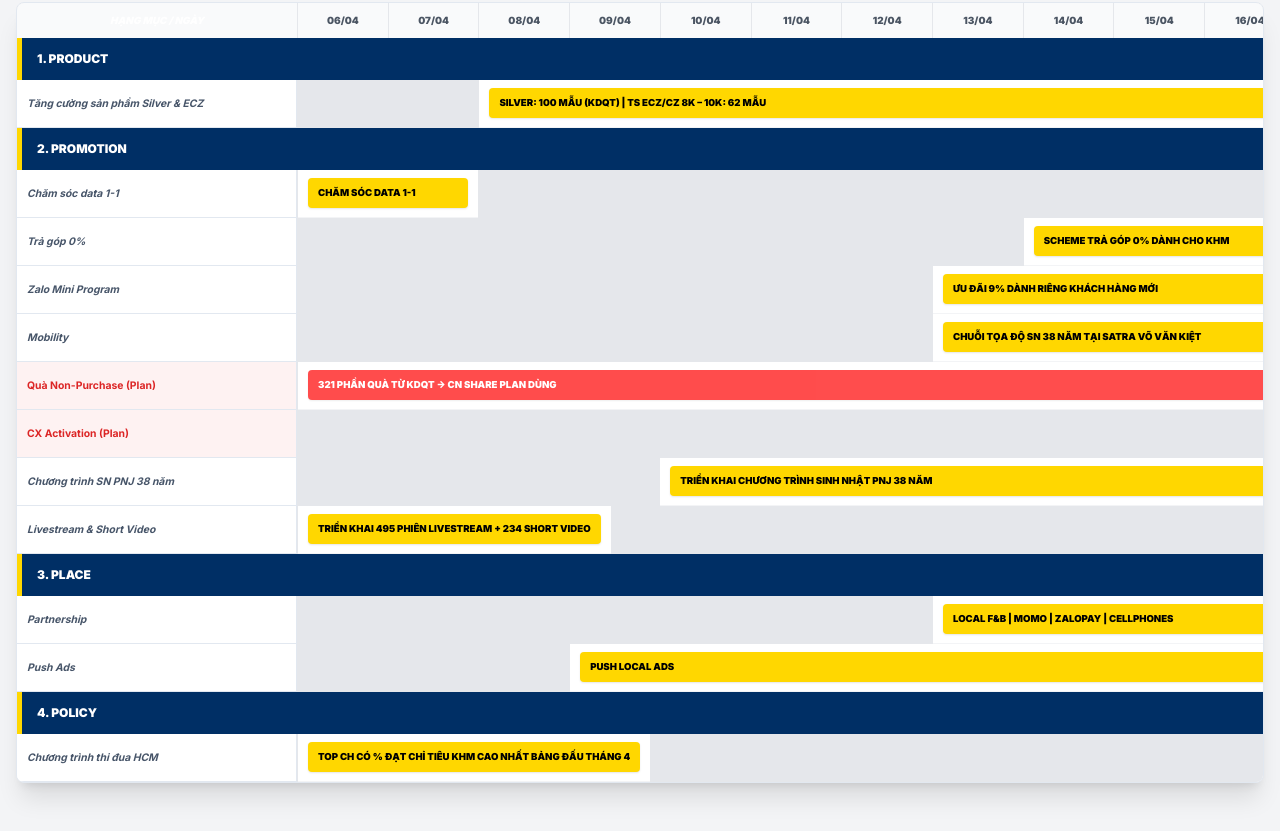
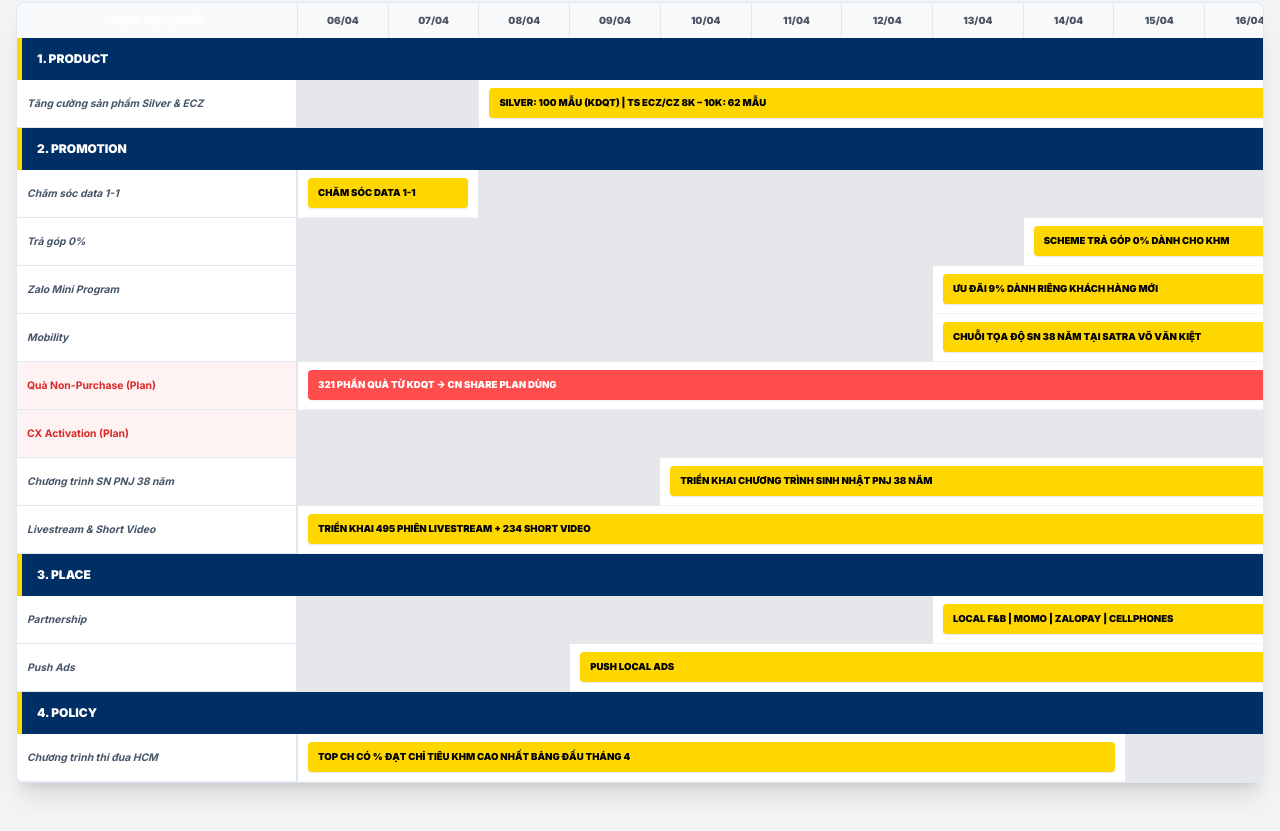
Before and after one commit to khbl-digital/hcm-khm-2026, a plain HTML site: page index.html in a window 1280 px wide. Shown: the part 298-1129 px from the top of the page. Drawn offline with nearby package versions, Linux system fonts and the light colour scheme.

Commit message:
Update index.html

```diff
--- a/index.html
+++ b/index.html
@@ -223,7 +223,7 @@
                 </div>
                 <div class="timeline-grid">
                     <div class="grid-cell font-bold border-r border-slate-200 text-slate-600 italic">Livestream & Short Video</div>
-                    <div class="grid-cell col-start-2 col-span-14 relative"><div class="activity-bar bg-sc-active">TRIỂN KHAI 495 PHIÊN LIVESTREAM + 234 SHORT VIDEO</div></div>
+                    <div class="grid-cell col-span-12 relative"><div class="activity-bar bg-sc-active">TRIỂN KHAI 495 PHIÊN LIVESTREAM + 234 SHORT VIDEO</div></div>
                 </div>
                 <div class="workstream-title">3. PLACE</div>
                 <div class="timeline-grid">
@@ -243,7 +243,7 @@
                 <div class="workstream-title">4. POLICY</div>
                 <div class="timeline-grid">
                     <div class="grid-cell font-bold border-r border-slate-200 text-slate-600 italic">Chương trình thi đua HCM</div>
-                    <div class="grid-cell col-start-2 col-span-14 relative"><div class="activity-bar bg-sc-active uppercase">TOP CH CÓ % ĐẠT CHỈ TIÊU KHM CAO NHẤT BẢNG ĐẤU THÁNG 4</div></div>
+                    <div class="grid-cell col-span-12 relative"><div class="activity-bar bg-sc-active uppercase">TOP CH CÓ % ĐẠT CHỈ TIÊU KHM CAO NHẤT BẢNG ĐẤU THÁNG 4</div></div>
                 </div>
     <!-- Modal Content Creator -->
     <div id="content-modal" class="hidden fixed inset-0 bg-black/50 backdrop-blur-sm z-50 flex items-center justify-center p-4">
```
